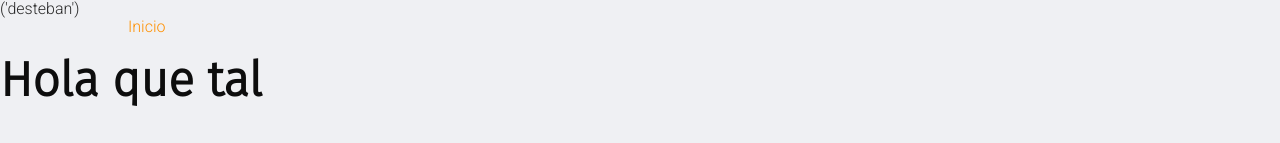
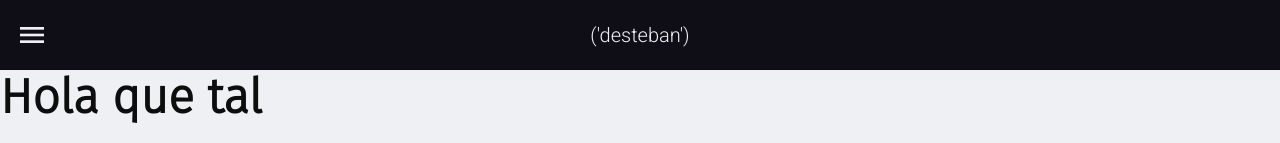
Before and after one commit to desteban/desteban, a Next.js app: page / in a window 1280 px wide. Shown: the top 143 px of the page. Built offline with nearby package versions, Linux system fonts and the light colour scheme.

Commit message:
menu movil

```diff
--- a/components/Header.tsx
+++ b/components/Header.tsx
@@ -10,17 +10,41 @@ export default class Header extends Component {
 		return (
 			<header>
 				<nav>
-					<div className="log">{`('desteban')`}</div>
+					<div className="btn-menu" id="btn-menu" onClick={() => this.toogleMenu()}>
+						<span id="abrirMenu" className="material-icons click">
+							menu
+						</span>
+						<span id="cerrarMenu" className="material-icons hide click">
+							close
+						</span>
+					</div>
+					<div className="logo">{`('desteban')`}</div>
 
-					<div className="sidenav">
-						<div className="contenido">
-							<Link href="/">
-								<a>Inicio</a>
-							</Link>
-						</div>
+					<div className="sidenav" id="sidenav" onClick={() => this.toogleMenu()}>
+						<Link href="/">
+							<a className="item">Inicio</a>
+						</Link>
+
+						<Link href="/">
+							<a className="item">Blog</a>
+						</Link>
+
+						<Link href="/">
+							<a className="item">Proyectos</a>
+						</Link>
 					</div>
 				</nav>
 			</header>
 		);
 	}
+
+	toogleMenu() {
+		let sidenav = document.getElementById('sidenav');
+		let abrirMenu = document.getElementById('abrirMenu');
+		let cerrarMenu = document.getElementById('cerrarMenu');
+
+		sidenav?.classList.toggle('open');
+		abrirMenu?.classList.toggle('hide');
+		cerrarMenu?.classList.toggle('hide');
+	}
 }
--- a/styles/basicos.scss
+++ b/styles/basicos.scss
@@ -12,6 +12,10 @@ body {
 	margin: 0;
 	font-family: Roboto, -apple-system, BlinkMacSystemFont, Segoe UI, Oxygen, Ubuntu, Cantarell,
 		Droid Sans, Helvetica Neue, sans-serif;
+}
+
+main {
+	margin-top: $tamanioheader;
 }
 
 h1 {
@@ -74,6 +78,14 @@ a {
 	border-radius: 1rem;
 }
 
+.hide {
+	display: none;
+}
+
+.click {
+	cursor: pointer;
+}
+
 @media screen and (max-width: 991px) and (min-width: 601px) {
 	.contenido {
 		margin: 0px 5%;
--- /dev/null
+++ b/styles/header.scss
@@ -0,0 +1,54 @@
+@import 'variables.scss';
+
+nav {
+	position: fixed;
+	width: 100%;
+	height: $tamanioheader;
+	top: 0;
+	left: 0;
+	background-color: #0f0e17;
+	color: #eff0f3;
+	z-index: 1;
+	font-size: 20px;
+	display: flex;
+	justify-content: center;
+	align-items: center;
+
+	.btn-menu {
+		height: $tamanioheader;
+		display: flex;
+		justify-content: center;
+		align-items: center;
+		position: absolute;
+		margin: 0px 16px;
+		top: 0;
+		left: 0;
+
+		.material-icons {
+			font-size: 2rem;
+		}
+	}
+
+	.sidenav {
+		position: absolute;
+		height: 100vh;
+		width: 100%;
+		overflow: hidden;
+		background-color: #202124;
+		top: 0;
+		left: -100%;
+		display: flex;
+		flex-direction: column;
+		overflow-y: hidden;
+		transition: all 0.4s;
+		margin-top: $tamanioheader;
+
+		.item {
+			margin: 10px 1rem;
+		}
+
+		&.open {
+			transform: translateX(100%);
+		}
+	}
+}
--- a/styles/index.scss
+++ b/styles/index.scss
@@ -3,4 +3,4 @@
 
 @import url('https://fonts.googleapis.com/css2?family=Fira+Sans:wght@300&family=Karla:wght@200&family=Roboto:wght@300&display=swap');
 
-@import 'variables.scss', 'basicos.scss', 'botones.scss', 'card.scss';
+@import 'variables.scss', 'basicos.scss', 'botones.scss', 'card.scss', 'header.scss';
--- a/styles/variables.scss
+++ b/styles/variables.scss
@@ -1,3 +1,5 @@
+$tamanioheader: 70px;
+
 $fondo: #eff0f3;
 $colorparrafo: #2a2a2a;
 $colortitulos: #0d0d0d;
```
